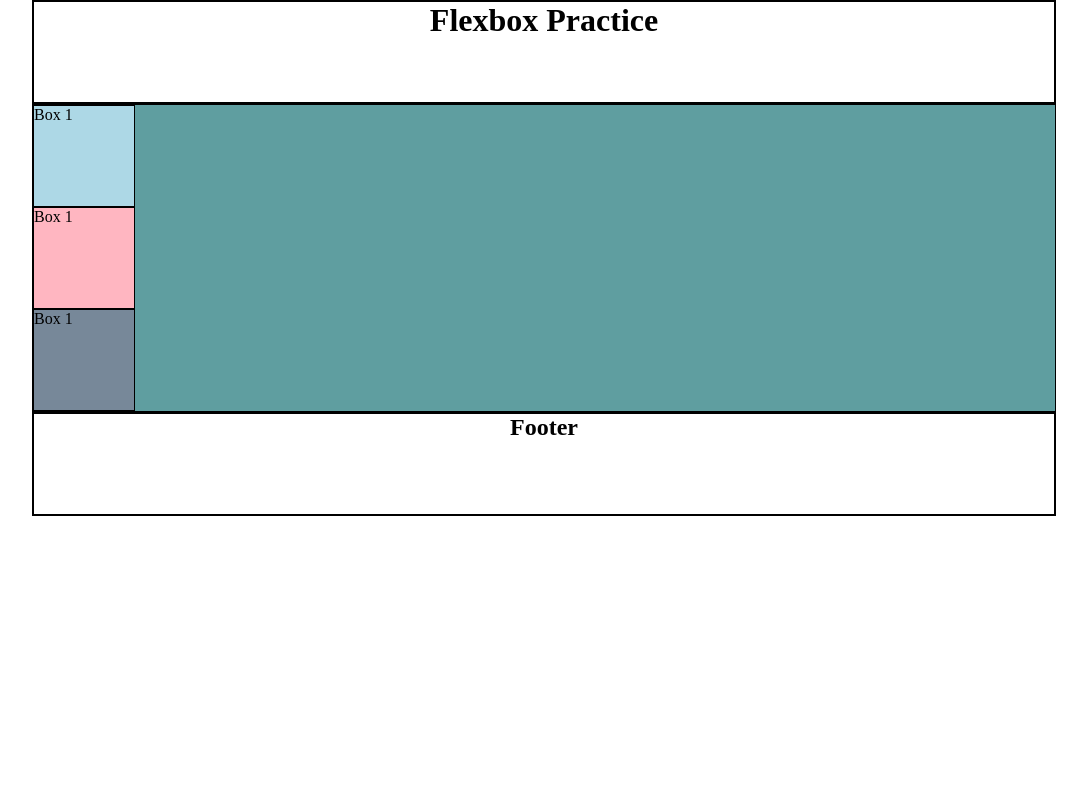
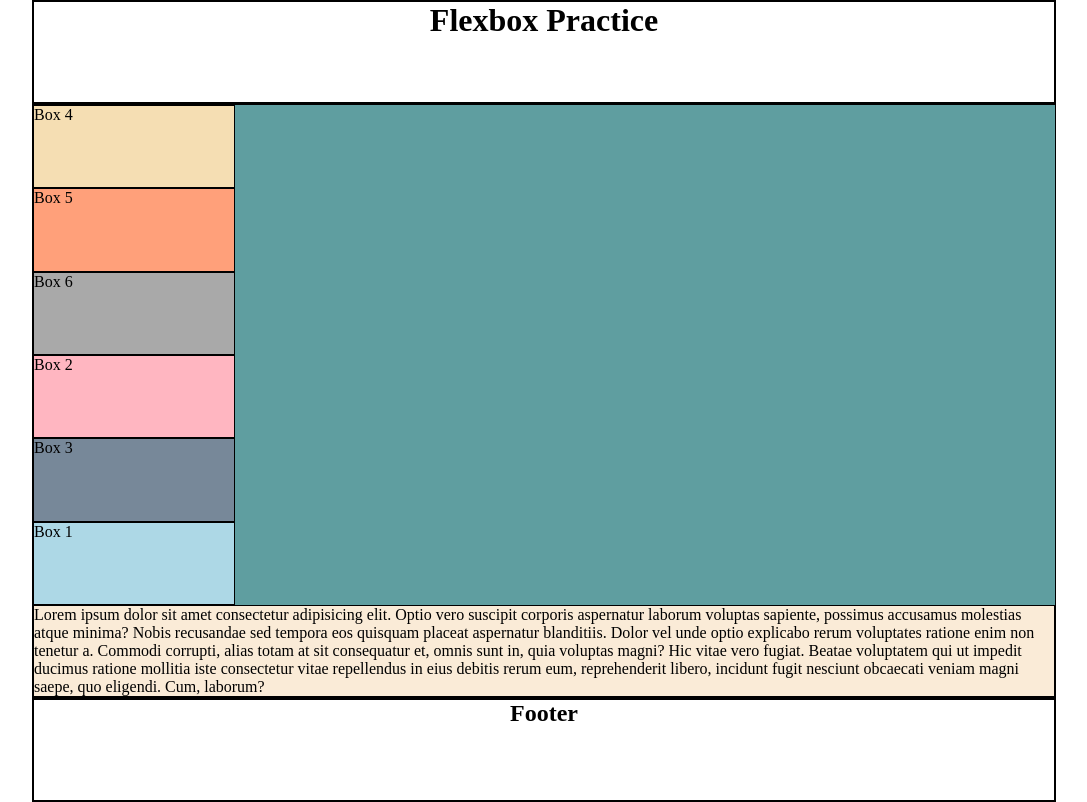
Before and after one commit to camilagx/Display-and-position, a plain HTML site: page flex/index.html in a window 1280 px wide. Shown: the whole page, without its empty margins (96-1183 px from the left). Drawn offline with Linux system fonts and the light colour scheme.

Commit message:
Created more boxes to use flex-wrap

```diff
--- a/flex/index.html
+++ b/flex/index.html
@@ -23,19 +23,44 @@
       border: 1px solid black;
       background-color: cadetblue;
     }
+    /* Make main the */
+    .flex-container{
+      display: flex;
+      flex-direction: column;
+      height: 500px;
+    }
     .box{
-      height: 100px;
-      width: 100px;
+      height: 200px;
+      width: 200px;
       border:1px solid black;
     }
+    /* Box 1 */
     .box.a{
       background-color: lightblue;
+      order: 3;
     }
+     /* Box 2 */
     .box.b{
       background-color: lightpink;
+      order: 1;
     }
+     /* Box 3 */
     .box.c{
       background-color: lightslategray;
+      order: 2;
+    }
+    .box.d{
+      background-color: wheat;
+    }
+    .box.e{
+      background-color: lightsalmon;
+    }
+    .box.f{
+      background-color:darkgrey;
+    }
+    p{
+      border:1px solid black;
+      background-color:antiquewhite;
     }
   </style>
 </head>
@@ -44,17 +69,29 @@
     <h1>Flexbox Practice</h1>
   </header>
   <main>
-    <section>
+    <section  class="flex-container">
       <div class="box a">
         Box 1
       </div>
       <div class="box b">
-        Box 1
+        Box 2
       </div>
       <div class="box c">
-        Box 1
+        Box 3
+      </div>
+      <div class="box d">
+        Box 4
+      </div>
+      <div class="box e">
+        Box 5
+      </div>
+      <div class="box f">
+        Box 6
       </div>
     </section>
+    <p>Lorem ipsum dolor sit amet consectetur adipisicing elit. Optio vero suscipit corporis aspernatur laborum voluptas sapiente, possimus accusamus molestias atque minima? Nobis recusandae sed tempora eos quisquam placeat aspernatur blanditiis.
+      Dolor vel unde optio explicabo rerum voluptates ratione enim non tenetur a. Commodi corrupti, alias totam at sit consequatur et, omnis sunt in, quia voluptas magni? Hic vitae vero fugiat.
+      Beatae voluptatem qui ut impedit ducimus ratione mollitia iste consectetur vitae repellendus in eius debitis rerum eum, reprehenderit libero, incidunt fugit nesciunt obcaecati veniam magni saepe, quo eligendi. Cum, laborum?</p>
   </main>
   <footer>
     <h2>Footer</h2>
```
